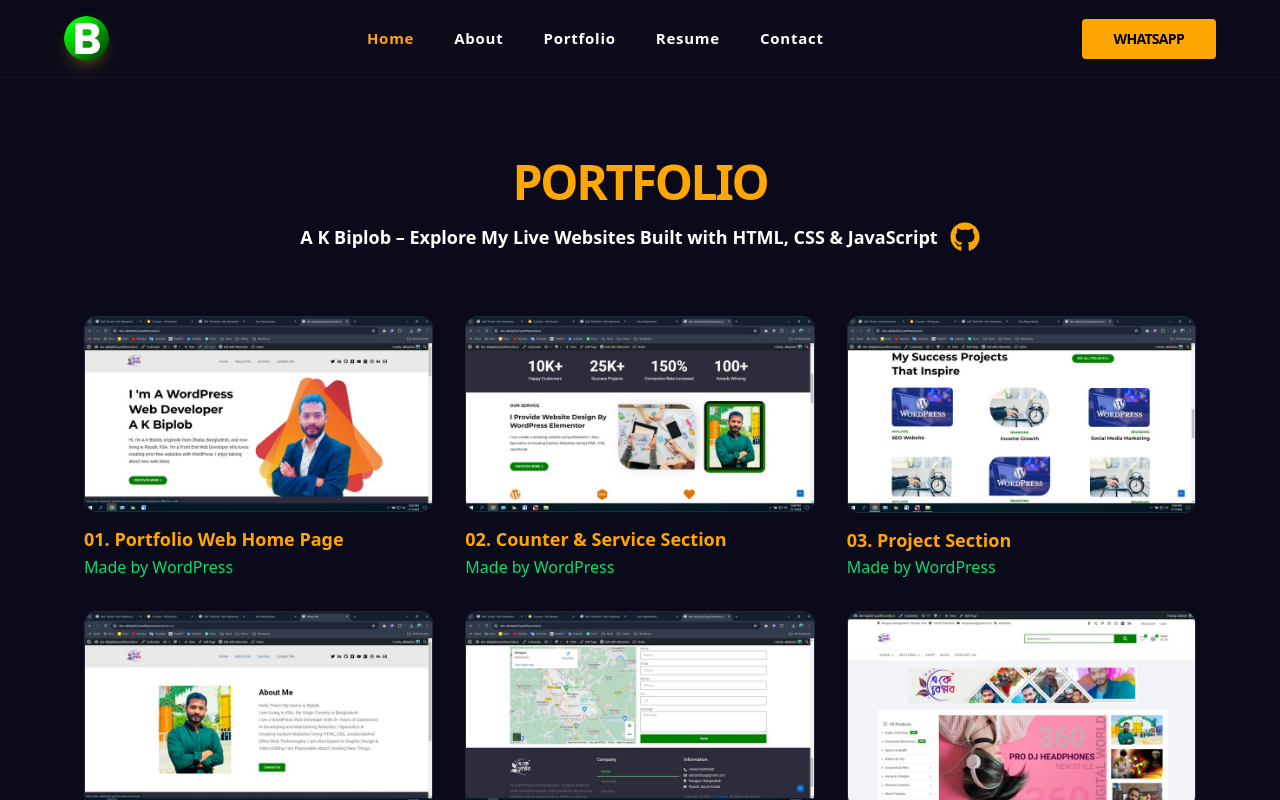
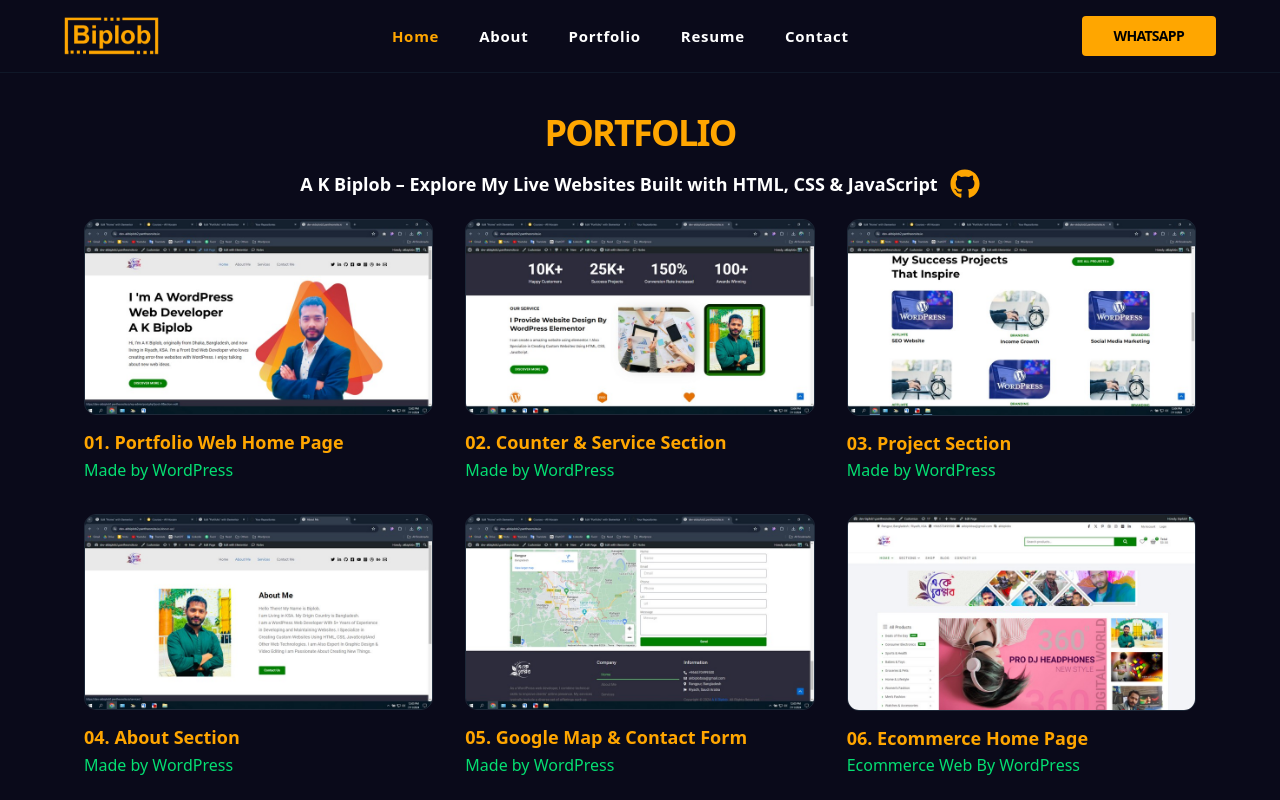
Before and after one commit to akbiplobx/biplob-portfolio, a Next.js app: page /portfolioall in a window 1280 px wide. Shown: the top 800 px of the page. Built offline with nearby package versions, Linux system fonts and the light colour scheme.

Commit message:
mini cng

```diff
--- a/src/components/About.jsx
+++ b/src/components/About.jsx
@@ -27,7 +27,7 @@
 
         {/* Right Side: Content */}
         <div className="flex-1 text-center md:text-left">
-          <h2 className="text-[#FFA600] text-5xl md:text-6xl font-black uppercase tracking-tighter mb-6">
+          <h2 className="text-[#FFA600] text-5xl md:text-5xl font-black uppercase tracking-tighter mb-6">
             About Me
           </h2>
 
--- a/src/components/Hero.jsx
+++ b/src/components/Hero.jsx
@@ -27,7 +27,7 @@
             <p className="text-[13px] font-black uppercase tracking-[0.2em] text-gray-400">
               HELLO, MY NAME IS
             </p>
-            <h1 className="text-5xl md:text-7xl font-black tracking-tighter leading-none">
+            <h1 className="text-5xl md:text-6xl font-black tracking-tighter leading-none">
               A K Biplob
             </h1>
             <p className="text-2xl font-black text-[#FFA600]">
--- a/src/components/Navbar.jsx
+++ b/src/components/Navbar.jsx
@@ -17,11 +17,11 @@
         {/* Logo - হিরো সেকশনের বাম পাশের টেক্সট বরাবর থাকবে */}
         <Link href="/" className="flex items-center">
           <Image
-            src="/logo.png"
+            src="/logo2.png"
             alt="Logo"
-            width={45}
-            height={45}
-            className="rounded-full shadow-lg shadow-[#FFA600]/20"
+            width={95}
+            height={95}
+
           />
         </Link>
 
--- a/src/components/PortfolioAll.jsx
+++ b/src/components/PortfolioAll.jsx
@@ -23,11 +23,11 @@
   ];
 
   return (
-    <section id="portfolio" className="bg-[#0a0a1a] py-20 px-5 font-roboto">
+    <section id="portfolio" className="bg-[#0a0a1a] py-10 px-5 font-roboto">
       <div className="max-w-7xl mx-auto">
         {/* Title Section */}
-        <div className="text-center mb-16">
-          <h2 className="text-[#FFA600] text-5xl font-black uppercase tracking-tighter mb-4">Portfolio</h2>
+        <div className="text-center mb-5">
+          <h2 className="text-[#FFA600] text-4xl font-black uppercase tracking-tighter mb-4">Portfolio</h2>
           <div className="flex items-center justify-center gap-3">
             <p className="text-white text-lg font-bold">
               A K Biplob – Explore My Live Websites Built with HTML, CSS & JavaScript
--- a/src/components/Resume.jsx
+++ b/src/components/Resume.jsx
@@ -25,11 +25,11 @@
   ];
 
   return (
-    <section id="resume" className="bg-[#0a0a1a] py-20 px-5 font-roboto">
+    <section id="resume" className="bg-[#0a0a1a] py-10 px-5 font-roboto">
       <div className="max-w-5xl mx-auto">
         {/* Section Header */}
         <div className="text-center mb-16">
-          <h2 className="text-[#FFA600] text-4xl md:text-5xl font-black uppercase tracking-tighter mb-4">
+          <h2 className="text-[#FFA600] text-3xl md:text-4xl font-black uppercase tracking-tighter mb-4">
             Resume
           </h2>
           <div className="h-1.5 w-24 bg-[#FFA600] mx-auto rounded-full"></div>
```
Also changed, not shown: public/logo2.png (added).
